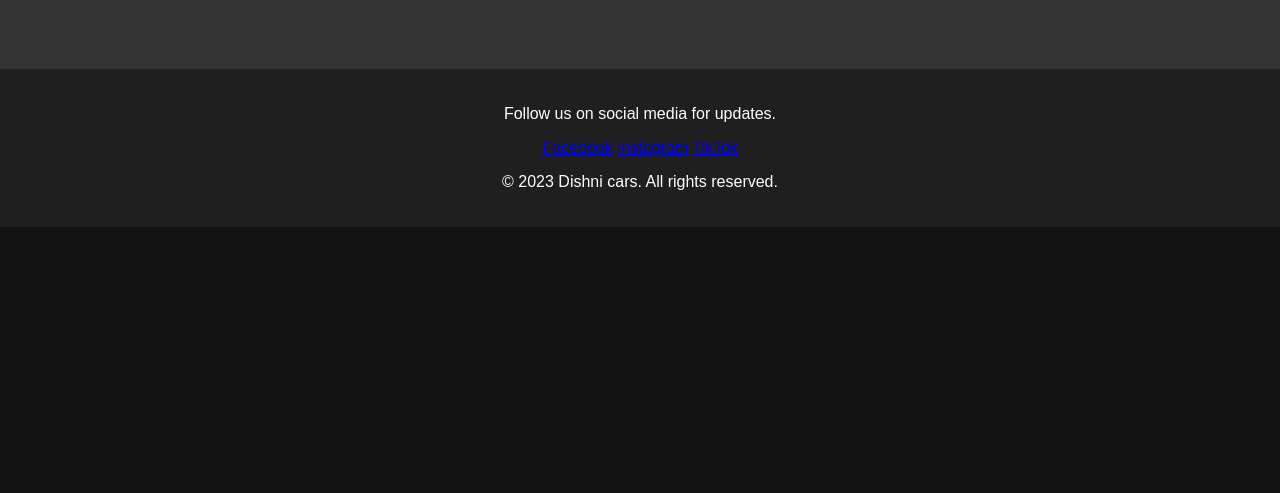
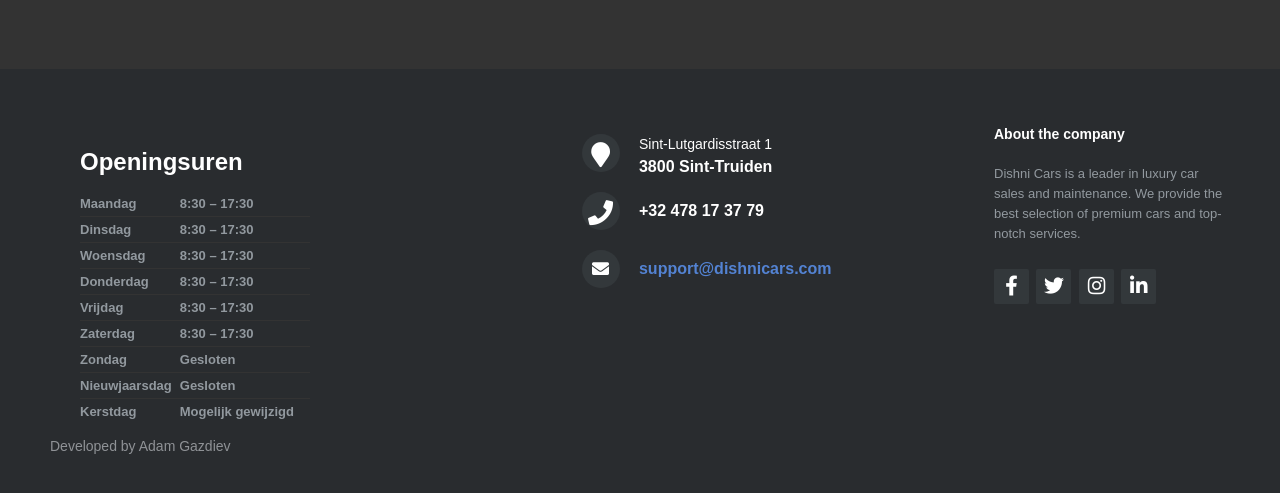
Before and after one commit to Maysker/dishnicars, a plain HTML site: page index.html in a window 1280 px wide. Shown: the part 1714-2207 px from the top of the page. Before the commit the page ends 1941 px from the top, so only its background shows below. Drawn offline with Linux system fonts and the light colour scheme.

Commit message:
new footer

```diff
--- a/index.html
+++ b/index.html
@@ -5,6 +5,7 @@
     <meta name="viewport" content="width=device-width, initial-scale=1.0">
     <title>Dishnicars.be</title>
     <link rel="stylesheet" href="style.css">
+    <link rel="stylesheet" href="https://cdnjs.cloudflare.com/ajax/libs/font-awesome/5.15.3/css/all.min.css">
 </head>
 <body>
     <header>
@@ -80,16 +81,91 @@
         </div>
     </section>
 
-    <footer>
-        <p>Follow us on social media for updates.</p>
-        <div class="social-links">
-            <a href="https://www.facebook.com/profile.php?id=100066962112278" target="_blank">Facebook</a>
-            <a href="https://www.instagram.com/dishni_cars/" target="_blank">Instagram</a>
-            <a href="https://www.tiktok.com/@dishni_cars" target="_blank">TikTok</a>
-            <!-- Additional social links can be added here -->
+    <footer class="footer-distributed">
+        <div class="footer-left">
+            <h3>Openingsuren</h3>
+            <table class="hours">
+              <tr>
+                <td>Maandag</td>
+                <td>8:30 – 17:30</td>
+                <td></td>
+              </tr>
+              <tr>
+                <td>Dinsdag</td>
+                <td>8:30 – 17:30</td>
+                <td></td>
+              </tr>
+              <tr>
+                <td>Woensdag</td>
+                <td>8:30 – 17:30</td>
+                <td></td>
+              </tr>
+              <tr>
+                <td>Donderdag</td>
+                <td>8:30 – 17:30</td>
+                <td></td>
+              </tr>
+              <tr>
+                <td>Vrijdag</td>
+                <td>8:30 – 17:30</td>
+                <td></td>
+              </tr>
+              <tr>
+                <td>Zaterdag</td>
+                <td>8:30 – 17:30</td>
+                <td></td>
+              </tr>
+              <tr>
+                <td>Zondag</td>
+                <td>Gesloten</td>
+                <td></td>
+              </tr>
+              <tr>
+                <td>Nieuwjaarsdag</td>
+                <td>Gesloten</td>
+                <td></td>
+              </tr>
+              <tr>
+                <td>Kerstdag</td>
+                <td>Mogelijk gewijzigd</td>
+                <td></td>
+              </tr>
+            </table>
+          </div>
+
+        <div class="footer-center">
+          <div>
+            <i class="fa fa-map-marker"></i>
+            <p><span>Sint-Lutgardisstraat 1</span> 3800 Sint-Truiden</p>
+          </div>
+          <div>
+            <i class="fa fa-phone"></i>
+            <p>+32 478 17 37 79</p>
+          </div>
+          <div>
+            <i class="fa fa-envelope"></i>
+            <p><a href="mailto:support@company.com">support@dishnicars.com</a></p>
+          </div>
         </div>
-        <p>&copy; 2023 Dishni cars. All rights reserved.</p>
-    </footer>
+
+        <div class="footer-right">
+          <p class="footer-company-about">
+            <span>About the company</span>
+            Dishni Cars is a leader in luxury car sales and maintenance. We provide the best selection of premium cars and top-notch services.
+          </p>
+          <div class="footer-icons">
+            <a href="#"><i class="fab fa-facebook-f"></i></a>
+            <a href="#"><i class="fab fa-twitter"></i></a>
+            <a href="#"><i class="fab fa-instagram"></i></a>
+            <a href="#"><i class="fab fa-linkedin-in"></i></a>
+          </div>
+        </div>
+
+        <div class="footer-bottom">
+          <p>Developed by Adam Gazdiev</p>
+        </div>
+      </footer>
+
     <script>
         function toggleMenu() {
           var navbar = document.querySelector('.navbar');
--- a/style.css
+++ b/style.css
@@ -92,27 +92,6 @@ nav a:hover {
     box-shadow: 0 12px 24px rgba(0,0,0,0.5);
 }
 
-/* Footer styling */
-footer {
-    background-color: #1f1f1f; /* Same as the header */
-    color: #ffffff; /* Light text color for readability */
-    padding: 20px;
-    text-align: center;
-}
-
-/* Responsive design adjustments */
-@media (max-width: 1200px) {
-    .services-grid {
-        grid-template-columns: repeat(2, 1fr); /* Two items per row for smaller screens */
-    }
-}
-
-@media (max-width: 768px) {
-    .services-grid {
-        grid-template-columns: 1fr; /* One item per row for mobile screens */
-    }
-}
-
 /* Section styling for our works */
 
 .our-works {
@@ -152,3 +131,181 @@ video {
     height: auto; /* Height is adjusted automatically */
     display: block; /* Ensures that video is a block-level element */
   }
+
+
+/* Footer styling */
+.footer-distributed{
+    display: flex;
+    justify-content: space-between;
+    align-items: flex-start;
+    flex-wrap: wrap;
+    background: #292c2f;
+    box-shadow: 0 1px 1px 0 rgba(0, 0, 0, 0.12);
+    box-sizing: border-box;
+    width: 100%;
+    text-align: left;
+    font: bold 16px sans-serif;
+    padding: 55px 50px;
+  }
+
+  .footer-distributed .footer-left,
+  .footer-distributed .footer-center,
+  .footer-distributed .footer-right{
+    display: inline-block;
+    vertical-align: top;
+  }
+
+  /* Footer left */
+  .footer-distributed .footer-left {
+    width: 40%; /* You can adjust the width as necessary */
+    padding: 0;
+    color: #ffffff;
+    margin-left: 30px;
+  }
+
+    /* Hours of Operation Styles */
+  .footer-distributed .footer-left h3 {
+    margin-bottom: 15px;
+    color: inherit;
+    font-size: 24px; /* Adjust size as necessary */
+  }
+
+  .footer-distributed .hours {
+    margin: 0;
+    padding: 0;
+    border-collapse: collapse;
+  }
+
+  .footer-distributed .hours td,
+  .footer-distributed .hours th {
+    padding: 5px 0; /* Adjust padding as necessary */
+    color: #92999f; /* This is your text color */
+    text-align: left;
+    font-size: 13px; /* Adjust font size as necessary */
+    padding-right: 8px;
+  }
+
+
+  .footer-distributed .hours tr {
+    border-bottom: 1px solid #333;
+  }
+
+  .footer-distributed .hours tr:last-child {
+    border-bottom: none;
+  }
+
+  .footer-distributed .hours td span {
+    font-size: 0.9em;
+    color: #888; /* This is the color for the special notes */
+  }
+
+
+  /* Footer Center */
+
+  .footer-distributed .footer-center{
+    width: 35%;
+  }
+
+  .footer-distributed .footer-center i{
+    background-color: #33383b;
+    color: #ffffff;
+    font-size: 25px;
+    width: 38px;
+    height: 38px;
+    border-radius: 50%;
+    text-align: center;
+    line-height: 42px;
+    margin: 10px 15px;
+    vertical-align: middle;
+  }
+
+  .footer-distributed .footer-center i.fa-envelope{
+    font-size: 17px;
+    line-height: 38px;
+  }
+
+  .footer-distributed .footer-center p{
+    display: inline-block;
+    color: #ffffff;
+    vertical-align: middle;
+    margin:0;
+  }
+
+  .footer-distributed .footer-center p span{
+    display:block;
+    font-weight: normal;
+    font-size:14px;
+    line-height:2;
+  }
+
+  .footer-distributed .footer-center p a{
+    color: #5383d3;
+    text-decoration: none;;
+  }
+
+  /* Footer Right */
+
+  .footer-distributed .footer-right{
+    width: 20%;
+  }
+
+  .footer-distributed .footer-company-about{
+    line-height: 20px;
+    color: #92999f;
+    font-size: 13px;
+    font-weight: normal;
+    margin: 0;
+  }
+
+  .footer-distributed .footer-company-about span{
+    display: block;
+    color: #ffffff;
+    font-size: 14px;
+    font-weight: bold;
+    margin-bottom: 20px;
+  }
+
+  .footer-distributed .footer-icons{
+    margin-top: 25px;
+  }
+
+  .footer-distributed .footer-icons a{
+    display: inline-block;
+    width: 35px;
+    height: 35px;
+    cursor: pointer;
+    background-color: #33383b;
+    border-radius: 2px;
+
+    font-size: 20px;
+    color: #ffffff;
+    text-align: center;
+    line-height: 35px;
+
+    margin-right: 3px;
+    margin-bottom: 5px;
+  }
+
+  /* Footer Bottom */
+
+  .footer-distributed .footer-bottom{
+    margin-top: 2em;
+    text-align: center;
+    color: #8f9296;
+    font-size: 14px;
+    font-weight: normal;
+    margin: 0;
+  }
+
+  /* Responsive */
+
+  @media (max-width: 768px) {
+    .footer-distributed .footer-left,
+    .footer-distributed .footer-center,
+    .footer-distributed .footer-right {
+      display: block;
+      width: 100%;
+      margin-bottom: 20px;
+    }
+
+  }
```
Lines whose indentation alone changed are shown as unchanged.
